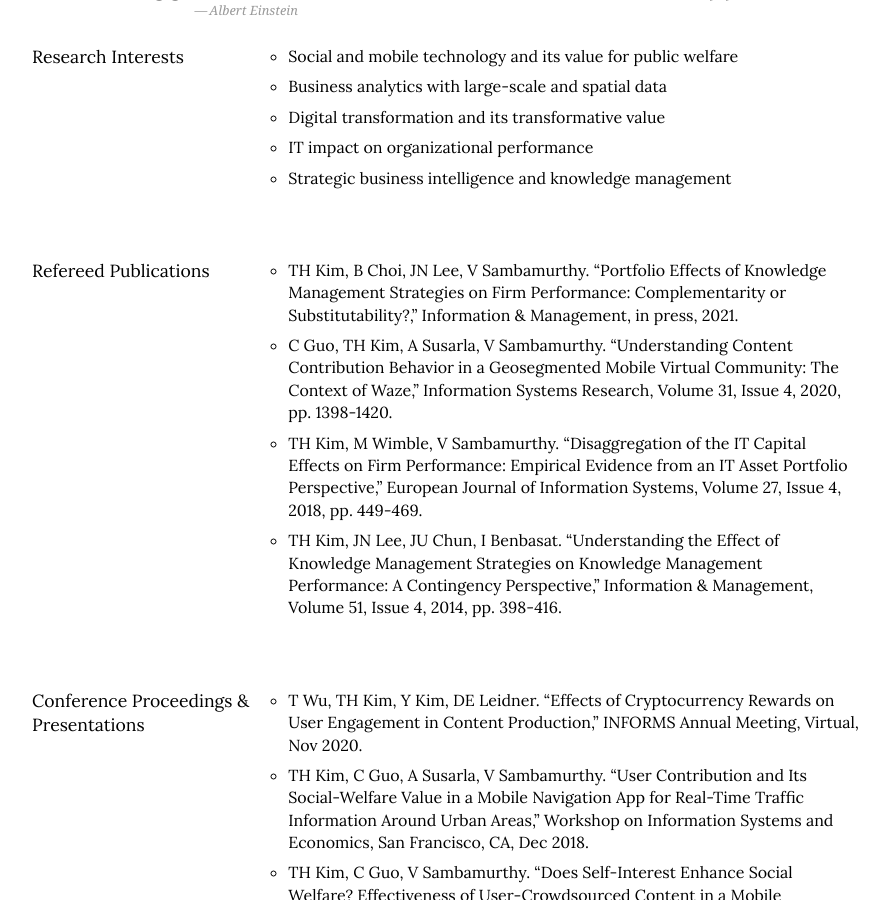
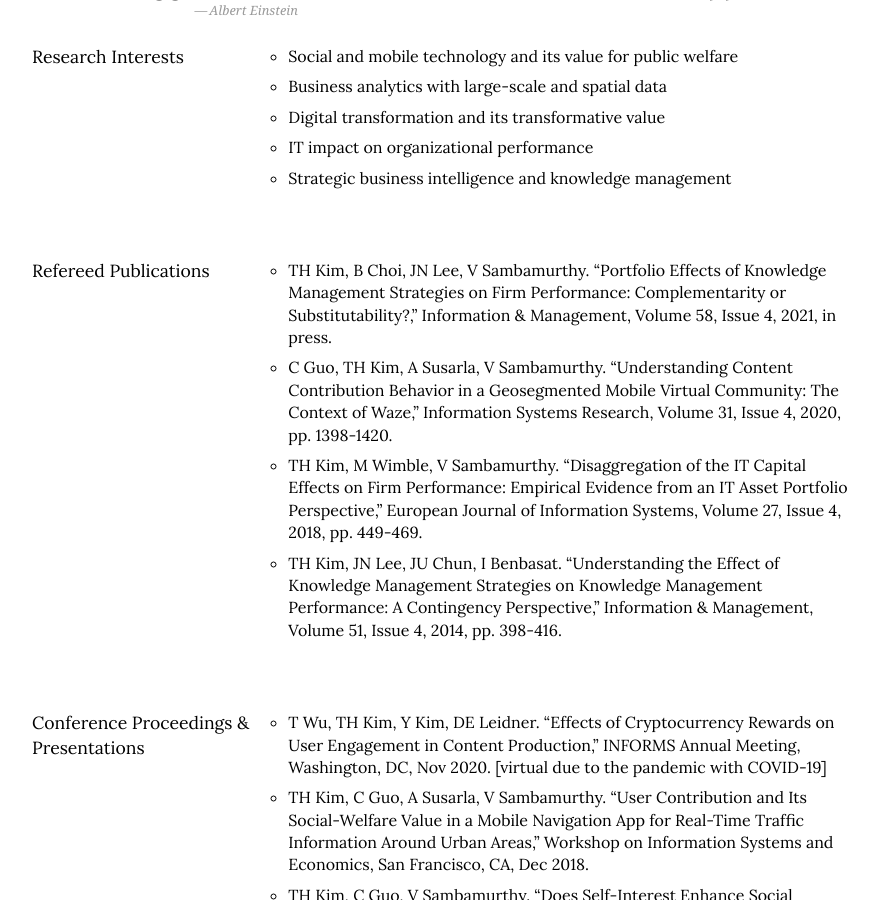
Before and after one commit to istaehun/taehun, a Jekyll site: the page built from index.html, in a window 1280 px wide and 900 px high, scrolled down 504 px. Shown: the whole window, without its empty margins (188-1077 px from the left). Built offline with Jekyll 4.4.1, drawn with Linux system fonts in a browser that asks for light colours; nearby versions of some CDN libraries.

Commit message:
Update research.yml

```diff
--- a/_data/research.yml
+++ b/_data/research.yml
@@ -9,14 +9,14 @@
 -
   sub-title: Refereed Publications
   list:
-    - "TH Kim, B Choi, JN Lee, V Sambamurthy. “Portfolio Effects of Knowledge Management Strategies on Firm Performance: Complementarity or Substitutability?,” Information & Management, in press, 2021."
+    - "TH Kim, B Choi, JN Lee, V Sambamurthy. “Portfolio Effects of Knowledge Management Strategies on Firm Performance: Complementarity or Substitutability?,” Information & Management, Volume 58, Issue 4, 2021, in press."
     - "C Guo, TH Kim, A Susarla, V Sambamurthy. “Understanding Content Contribution Behavior in a Geosegmented Mobile Virtual Community: The Context of Waze,” Information Systems Research, Volume 31, Issue 4, 2020, pp. 1398-1420."
     - "TH Kim, M Wimble, V Sambamurthy. “Disaggregation of the IT Capital Effects on Firm Performance: Empirical Evidence from an IT Asset Portfolio Perspective,” European Journal of Information Systems, Volume 27, Issue 4, 2018, pp. 449-469."
     - "TH Kim, JN Lee, JU Chun, I Benbasat. “Understanding the Effect of Knowledge Management Strategies on Knowledge Management Performance: A Contingency Perspective,” Information & Management, Volume 51, Issue 4, 2014, pp. 398-416."
 -
   sub-title: Conference Proceedings & Presentations
   list:
-    - "T Wu, TH Kim, Y Kim, DE Leidner. “Effects of Cryptocurrency Rewards on User Engagement in Content Production,” INFORMS Annual Meeting, Virtual, Nov 2020."
+    - "T Wu, TH Kim, Y Kim, DE Leidner. “Effects of Cryptocurrency Rewards on User Engagement in Content Production,” INFORMS Annual Meeting, Washington, DC, Nov 2020. [virtual due to the pandemic with COVID-19]"
     - "TH Kim, C Guo, A Susarla, V Sambamurthy. “User Contribution and Its Social-Welfare Value in a Mobile Navigation App for Real-Time Traffic Information Around Urban Areas,” Workshop on Information Systems and Economics, San Francisco, CA, Dec 2018."
     - "TH Kim, C Guo, V Sambamurthy. “Does Self-Interest Enhance Social Welfare? Effectiveness of User-Crowdsourced Content in a Mobile Navigation App,” International Conference on Information Systems, San Francisco, CA, Dec 2018."
     - "TH Kim, C Guo, A Susarla, V Sambamurthy. “Does User Engagement Enhance Social Welfare? The Effectiveness of User-Crowdsourced Content in a Mobile Navigation App,” Annual Meeting of Decision Sciences Institute, Chicago, IL, Nov 2018."
```
